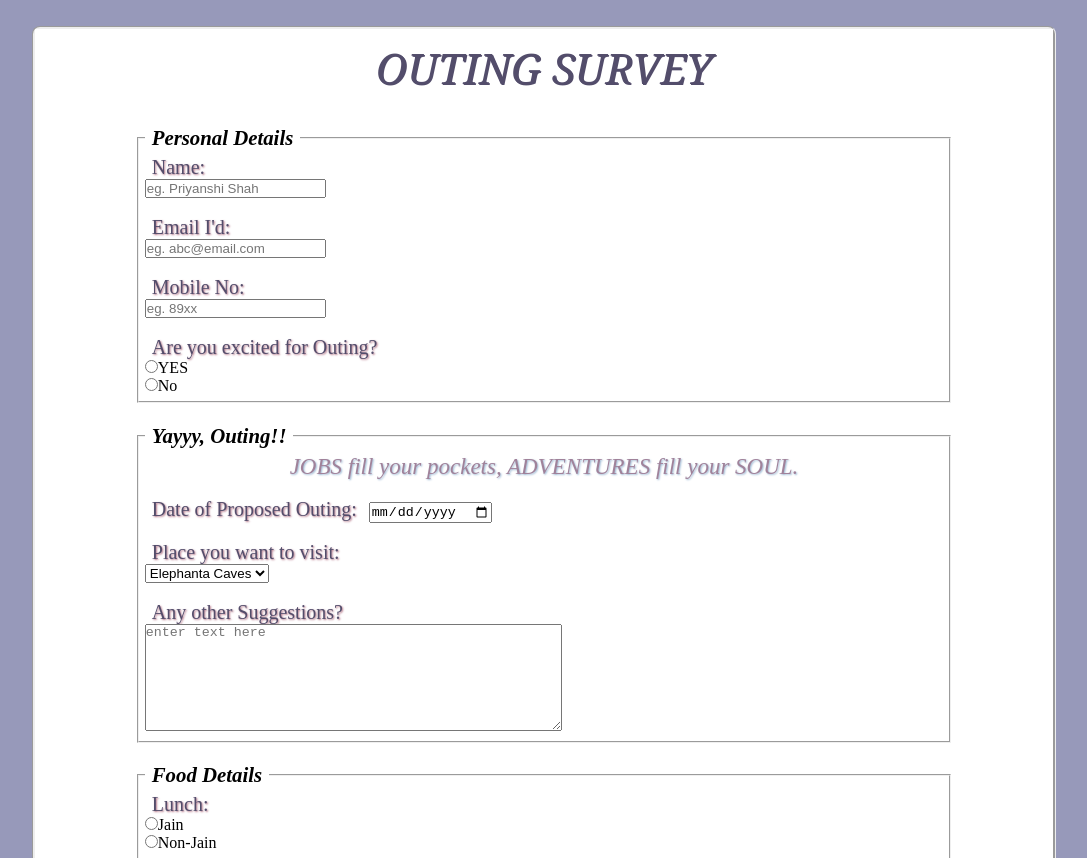
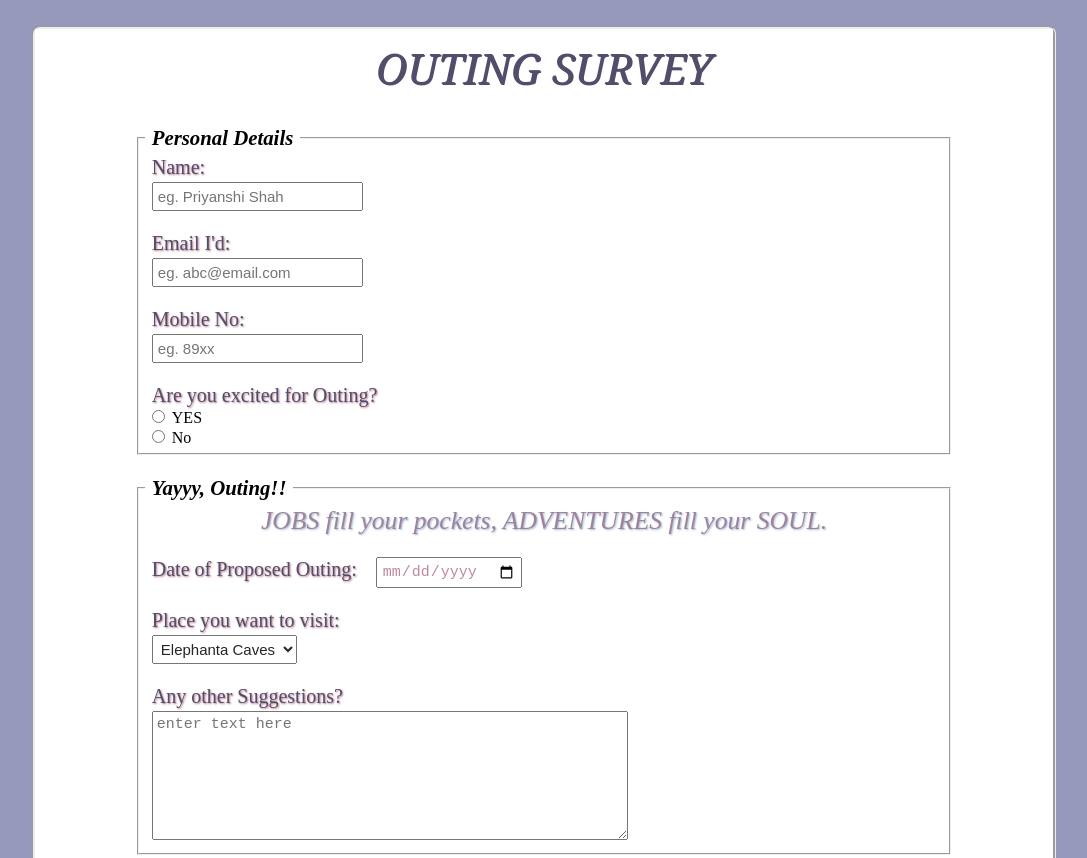
Before and after one commit to priyanshishah20/Survey-Form, a plain HTML site: page index.html in a window 1280 px wide. Shown: the top 858 px of the page, without its empty margins (96-1183 px from the left). Drawn offline with Linux system fonts and the light colour scheme.

Commit message:
Update style.css

```diff
--- a/style.css
+++ b/style.css
@@ -21,7 +21,6 @@ body{
     font-family: Georgia, 'Times New Roman', Times, serif;
     font-style: oblique;
     text-shadow: 1px 1px;
-    /*background-color: #abc4ff; */
 }
 .legend{
     font: italic 1.3em "Fira Sans", serif;
@@ -41,38 +40,22 @@ fieldset, .field1, .field2, .field3{
     text-shadow: 1px 1px 2px #b37486;
     font: "Fira Sans", sans-serif;
 }
-/*.field1{
-    margin: 2%;
-    padding: 7px;
-    border-radius: 2px;
-    font-size: 15px;
-    color: #9ab7d3;
-    text-shadow: 1px 1px;
-    font: 1.2em "Fira Sans", sans-serif;
-}
-.field2{
-    margin: 2%;
-    padding: 7px;
-    border-radius: 2px;
-    font-size: 15px;
-    color: #9ab7d3;
-    font: 1.2em "Fira Sans", sans-serif;
-} */
 p{
-    font-size: 23px;
+    font-size: 1.6rem;
     text-align: center;
     color: #A0829A;
     text-shadow: 1px 1px 2px #9ab7d3;
     font-style: oblique;
 }
-p1{
+.input{
     color: #C18897;
     font-size: 15px;
-    text-align: center;
-    padding: 1%;
+    padding: 4px;
+    margin: 3px 7px;
     text-shadow: 1px;
+   /* border-radius: 4px; */
 }
-button{
+.btn{
     margin: .5em;
     font-size: 20px;
     text-align: center;
@@ -88,3 +71,6 @@ button{
     display: flex;
     justify-content: center;
 }
+.text-color{
+    color: #252525;
+}
```
